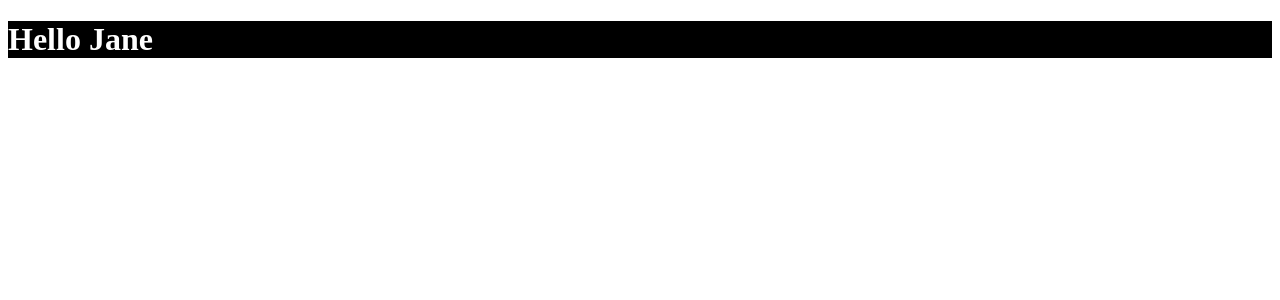
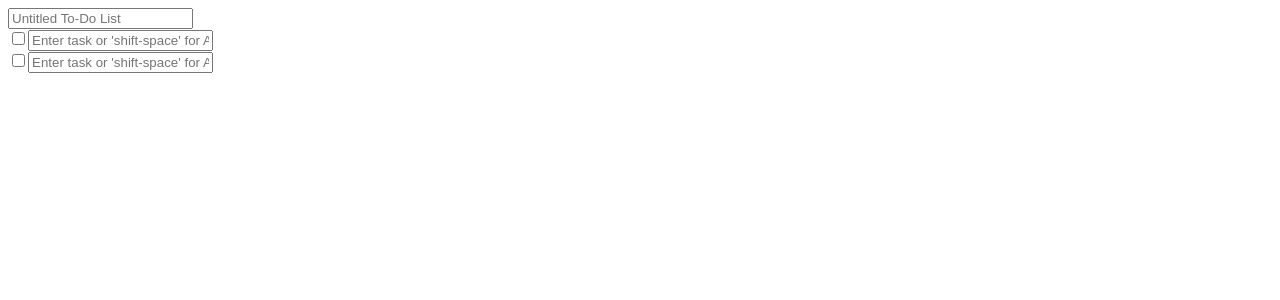
Before and after one commit to julsy-chen/softsteps, a React app: page / in a window 1280 px wide. Shown: the top 300 px of the page. Built offline with nearby package versions, Linux system fonts and the light colour scheme; the HTML template or start-up script is replaced by a standard one.

Commit message:
visual checklist tasks

```diff
--- a/src/App.js
+++ b/src/App.js
@@ -1,17 +1,11 @@
 import React from "react";
+import { useState } from "react";
 import { hot } from 'react-hot-loader/root';
 
-class App extends React.Component {
-  render() {
-    const { name } = this.props;
-    return (
-      <>
-        <h1>
-          Hello {name}
-        </h1>
-      </>
-    );
-  }
+import { Page } from "./Page";
+
+export default function App() {
+  return (
+    <Page />
+  );
 }
-
-export default hot(App);
--- /dev/null
+++ b/src/Checkbox.js
@@ -0,0 +1,7 @@
+import React from "react";
+
+export function Checkbox() {
+    return (
+        <input type="checkbox"></input>
+    )
+}
--- /dev/null
+++ b/src/DraggableHandle.js
@@ -0,0 +1,7 @@
+import React from "react";
+
+export function DraggableHandle() {
+    return (
+        <div></div>
+    );
+}
--- /dev/null
+++ b/src/NewTaskButton.js
@@ -0,0 +1,13 @@
+import React from "react";
+
+export function NewTaskButton() {
+    function handleClick() {
+
+    }
+
+    return (
+        <>
+
+        </>
+    );
+}
--- /dev/null
+++ b/src/Page.js
@@ -0,0 +1,15 @@
+import React from "react";
+
+import { Title } from "./Title";
+import { TaskListContainer } from "./TaskListContainer";
+import { TrashCan } from "./TrashCan";
+
+export function Page() {
+    return (
+      <>
+        <Title />
+        <TaskListContainer />
+        <TrashCan />
+      </>
+    );
+}
--- /dev/null
+++ b/src/Task.js
@@ -0,0 +1,19 @@
+import React from "react"
+
+import { NewTaskButton } from "./NewTaskButton";
+import { DraggableHandle } from "./DraggableHandle";
+import { Checkbox } from "./Checkbox";
+import { TaskInput } from "./TaskInput";
+
+export function Task() {
+    return (
+        <>
+            <div className="checklist-task">
+                <NewTaskButton/>
+                <DraggableHandle/>
+                <Checkbox/>
+                <TaskInput/>
+            </div>
+        </>
+    )
+}
--- /dev/null
+++ b/src/TaskInput.js
@@ -0,0 +1,7 @@
+import React from "react";
+
+export function TaskInput() {
+    return (
+        <input placeholder="Enter task or 'shift-space' for AI"/>
+    );
+}
--- /dev/null
+++ b/src/TaskListContainer.js
@@ -0,0 +1,12 @@
+import React from "react";
+
+import { Task } from "./Task";
+
+export function TaskListContainer() {
+    return (
+        <>
+            <Task />
+            <Task />
+        </>
+    );
+}
--- /dev/null
+++ b/src/Title.js
@@ -0,0 +1,7 @@
+import React from "react";
+
+export function Title() {
+  return (
+    <input placeholder="Untitled To-Do List" />
+  );
+}
--- /dev/null
+++ b/src/TrashCan.js
@@ -0,0 +1,9 @@
+import React from "react";
+
+export function TrashCan() {
+    return (
+        <div>
+
+        </div>
+    );
+}
--- a/src/styles.css
+++ b/src/styles.css
@@ -1,4 +1,8 @@
 h1 {
     color: white;
     background-color: black;
-  }
+}
+
+.checklist-task {
+  grid-auto-flow: column;
+}
```
Also changed, not shown: symbols/plus sign.jpg (added).
